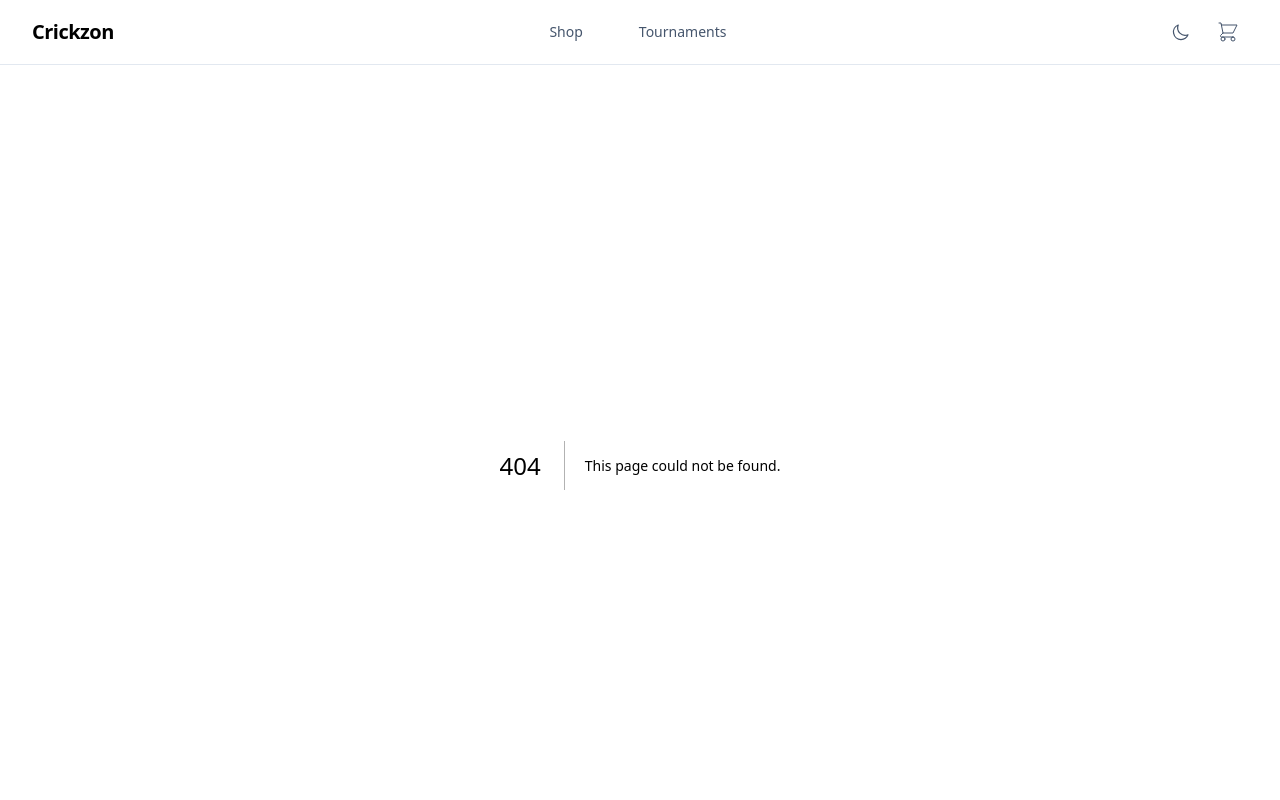
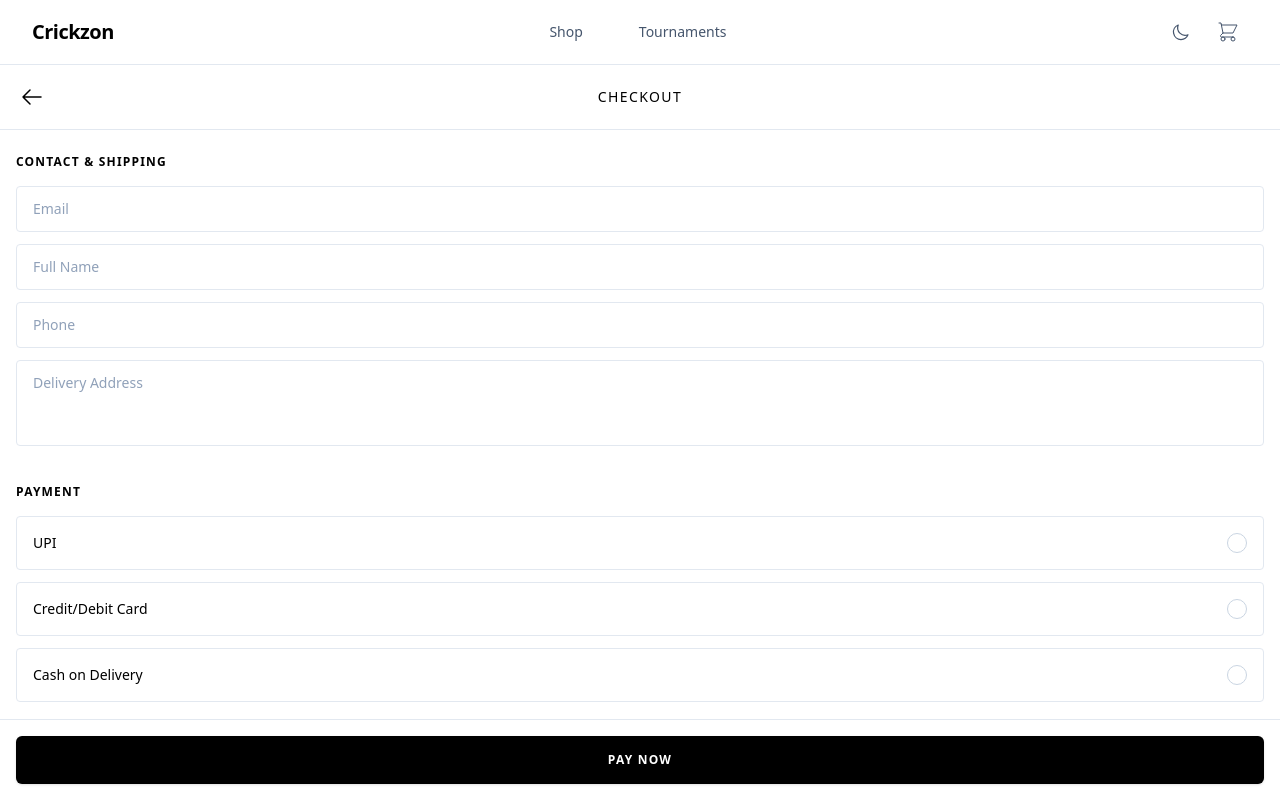
Before and after one commit to abu-bakar-hasan/test-store, a Next.js app: page /shop/checkout in a window 1280 px wide. Before the commit this address had no page. Shown: the top 800 px of the page. Built offline with nearby package versions, Linux system fonts and the light colour scheme.

Commit message:
Added shop checkout

```diff
--- a/src/app/shop/cart/page.tsx
+++ b/src/app/shop/cart/page.tsx
@@ -114,9 +114,9 @@ export default function CartPage() {
 
       {/* Sticky Action Bar */}
       <div className="fixed bottom-0 w-full bg-white dark:bg-slate-950 border-t border-slate-200 dark:border-slate-800 p-4 z-20">
-        <button className="w-full bg-black dark:bg-white text-white dark:text-slate-950 text-xs font-bold uppercase tracking-widest py-4 rounded-md hover:bg-slate-800 dark:hover:bg-slate-200 transition-colors shadow-sm">
+        <Link href="/shop/checkout" className="w-full flex justify-center text-center bg-black dark:bg-white text-white dark:text-slate-950 text-xs font-bold uppercase tracking-widest py-4 rounded-md hover:bg-slate-800 dark:hover:bg-slate-200 transition-colors shadow-sm">
           Proceed to Checkout
-        </button>
+        </Link>
       </div>
     </div>
   );
--- /dev/null
+++ b/src/app/shop/checkout/page.tsx
@@ -0,0 +1,76 @@
+import Link from 'next/link';
+
+export default function CheckoutPage() {
+  return (
+    <div className="w-full min-h-screen bg-white dark:bg-slate-950 flex flex-col relative pb-32">
+      {/* Header */}
+      <header className="flex items-center justify-between border-b border-slate-200 dark:border-slate-800 px-4 py-4 sticky top-0 bg-white/90 dark:bg-slate-950/90 backdrop-blur-sm z-10 w-full">
+        <Link href="/shop/cart" className="p-1 hover:bg-slate-50 dark:hover:bg-slate-900 transition-colors rounded-full text-black dark:text-white flex items-center justify-center">
+          <svg className="h-6 w-6" fill="none" viewBox="0 0 24 24" stroke="currentColor">
+            <path strokeLinecap="round" strokeLinejoin="round" strokeWidth={1.5} d="M10 19l-7-7m0 0l7-7m-7 7h18" />
+          </svg>
+        </Link>
+        <h1 className="text-sm font-medium text-black dark:text-white tracking-widest uppercase">checkout</h1>
+        <div className="w-8" /> {/* Placeholder for right side alignment */}
+      </header>
+
+      <main className="flex-1 px-4 py-6 space-y-8">
+        {/* Contact & Shipping */}
+        <section>
+          <h2 className="text-xs font-bold text-black dark:text-white uppercase tracking-widest mb-4">Contact & Shipping</h2>
+          <div className="space-y-3">
+            <input
+              type="email"
+              placeholder="Email"
+              className="w-full border border-slate-200 dark:border-slate-800 bg-white dark:bg-slate-950 text-black dark:text-white text-sm px-4 py-3 placeholder-slate-400 dark:placeholder-slate-500 rounded-sm focus:outline-none focus:border-black dark:focus:border-white transition-colors"
+            />
+            <input
+              type="text"
+              placeholder="Full Name"
+              className="w-full border border-slate-200 dark:border-slate-800 bg-white dark:bg-slate-950 text-black dark:text-white text-sm px-4 py-3 placeholder-slate-400 dark:placeholder-slate-500 rounded-sm focus:outline-none focus:border-black dark:focus:border-white transition-colors"
+            />
+            <input
+              type="tel"
+              placeholder="Phone"
+              className="w-full border border-slate-200 dark:border-slate-800 bg-white dark:bg-slate-950 text-black dark:text-white text-sm px-4 py-3 placeholder-slate-400 dark:placeholder-slate-500 rounded-sm focus:outline-none focus:border-black dark:focus:border-white transition-colors"
+            />
+            <textarea
+              placeholder="Delivery Address"
+              rows={3}
+              className="w-full border border-slate-200 dark:border-slate-800 bg-white dark:bg-slate-950 text-black dark:text-white text-sm px-4 py-3 placeholder-slate-400 dark:placeholder-slate-500 rounded-sm focus:outline-none focus:border-black dark:focus:border-white transition-colors resize-none"
+            />
+          </div>
+        </section>
+
+        {/* Payment Method */}
+        <section>
+          <h2 className="text-xs font-bold text-black dark:text-white uppercase tracking-widest mb-4">payment</h2>
+          <div className="space-y-3">
+            {[ "UPI", "Credit/Debit Card", "Cash on Delivery" ].map((method, idx) => (
+              <label key={idx} className="flex items-center justify-between border border-slate-200 dark:border-slate-800 p-4 rounded-sm cursor-pointer hover:border-black dark:hover:border-white transition-colors">
+                <span className="text-sm font-medium text-black dark:text-white">{method}</span>
+                <div className="w-5 h-5 rounded-full border border-slate-300 dark:border-slate-600"></div>
+              </label>
+            ))}
+          </div>
+        </section>
+
+        {/* Order Summary Snippet */}
+        <section className="pt-4 border-t border-slate-200 dark:border-slate-800 flex justify-between items-center">
+           <span className="text-black dark:text-white font-bold uppercase tracking-wider text-sm">Total to pay:</span>
+           <span className="text-black dark:text-white font-bold tracking-widest text-lg">$165.00</span>
+        </section>
+      </main>
+
+      {/* Sticky Action Bar */}
+      <div className="fixed bottom-0 w-full bg-white dark:bg-slate-950 border-t border-slate-200 dark:border-slate-800 p-4 z-20">
+        <Link
+          href="/shop/checkout/success"
+          className="w-full flex items-center justify-center bg-black dark:bg-white text-white dark:text-slate-950 text-xs font-bold uppercase tracking-widest py-4 rounded-md hover:bg-slate-800 dark:hover:bg-slate-200 transition-colors shadow-sm"
+        >
+          Pay Now
+        </Link>
+      </div>
+    </div>
+  );
+}
--- /dev/null
+++ b/src/app/shop/checkout/success/page.tsx
@@ -0,0 +1,44 @@
+import Link from 'next/link';
+
+export default function CheckoutSuccessPage() {
+  return (
+    <div className="w-full min-h-screen bg-white dark:bg-slate-950 flex flex-col items-center justify-center px-6 pb-20">
+      <div className="flex flex-col items-center w-full max-w-sm">
+        {/* Check Circle Icon */}
+        <svg
+          className="w-24 h-24 mb-6 stroke-slate-900 dark:stroke-slate-100"
+          fill="none"
+          viewBox="0 0 24 24"
+          strokeWidth={1}
+        >
+          <path strokeLinecap="round" strokeLinejoin="round" d="M9 12l2 2 4-4m6 2a9 9 0 11-18 0 9 9 0 0118 0z" />
+        </svg>
+
+        <h1 className="text-xl font-bold text-black dark:text-white uppercase tracking-widest mb-1 text-center">
+          order confirmed
+        </h1>
+        <p className="text-sm text-slate-500 dark:text-slate-400 mb-8 text-center">
+          Order #CRK-987654
+        </p>
+
+        <div className="w-full flex items-center justify-center border border-slate-200 dark:border-slate-800 rounded-sm p-4 mb-10 bg-slate-50 dark:bg-slate-900">
+          <p className="text-sm font-medium text-black dark:text-white tracking-wide">
+            Arriving by March 5
+          </p>
+        </div>
+
+        <div className="w-full flex flex-col gap-4">
+          <button className="w-full bg-black dark:bg-white text-white dark:text-slate-950 text-xs font-bold uppercase tracking-widest py-4 rounded-md hover:bg-slate-800 dark:hover:bg-slate-200 transition-colors">
+            track order
+          </button>
+          <Link
+            href="/shop"
+            className="w-full flex items-center justify-center bg-white dark:bg-slate-950 border border-slate-200 dark:border-slate-800 text-black dark:text-white text-xs font-bold uppercase tracking-widest py-4 rounded-md hover:bg-slate-50 dark:hover:bg-slate-900 transition-colors"
+          >
+            continue shopping
+          </Link>
+        </div>
+      </div>
+    </div>
+  );
+}
```
